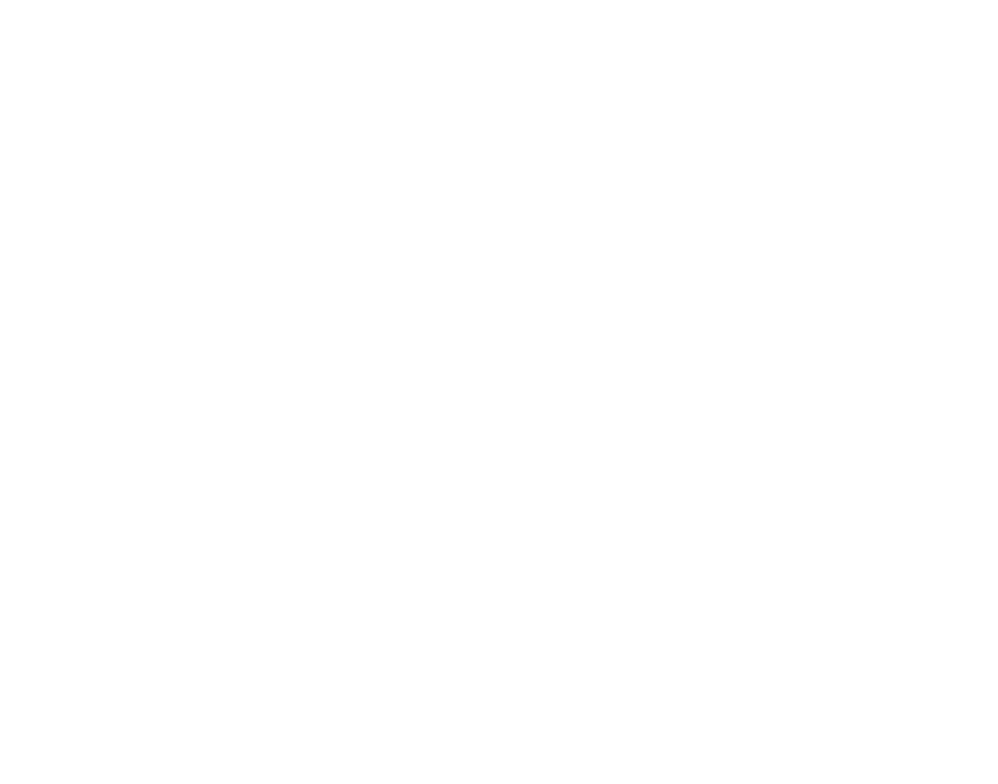
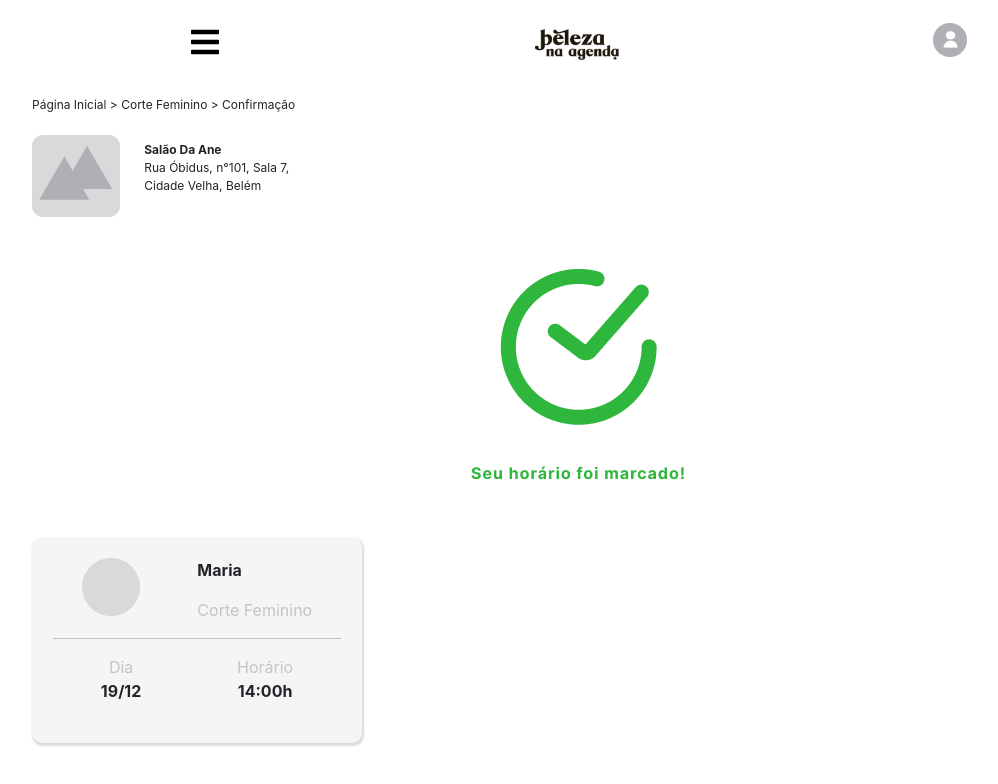
Before and after one commit to HudsonMenezes/belezanaagenda-ts, a React (Create React App) app: page /agendamentoconcluido in a window 1280 px wide. Before the commit this address had no page. Shown: the top 784 px of the page, without its empty margins (62-1060 px from the left). Built offline with nearby package versions, Linux system fonts and the light colour scheme.

Commit message:
Pagina AgendamentoConcluido finalizada

```diff
--- a/src/Router.tsx
+++ b/src/Router.tsx
@@ -9,6 +9,7 @@
 import CadastroConcluido from "./pages/CadastroConcluido/CadastroConcluido";
 import PaginaInicial from "./pages/PaginaInicial/PaginaInicial";
 import Agendamento from "./pages/Agendamento/Agendamento";
+import AgendamentoConcluido from "./pages/AgendamentoConcluido/AgendamentoConcluido";
 
 export default function Routes() {
   return (
@@ -20,6 +21,10 @@
           <Route path="/cadastroconcluido" element={<CadastroConcluido />} />
           <Route path="/paginainicial" element={<PaginaInicial />} />
           <Route path="/agendamento" element={<Agendamento />} />
+          <Route
+            path="/agendamentoconcluido"
+            element={<AgendamentoConcluido />}
+          />
         </WrapperRoutes>
       </BrowserRouter>
     </div>
--- a/src/pages/Agendamento/Agendamento.tsx
+++ b/src/pages/Agendamento/Agendamento.tsx
@@ -4,10 +4,6 @@
 import DatePicker from "../../components/Calendario/Calendario";
 import { CaminhoStyle } from "./Styles";
 import Profissional from "../../components/Profissional/Profissional";
-
-// import "./Agendamento.css";
-
-// import Profissional from "../../Components/Profissional/Profissional";
 
 function Agendamento() {
   return (
--- /dev/null
+++ b/src/pages/AgendamentoConcluido/AgendamentoConcluido.tsx
@@ -0,0 +1,53 @@
+import React from "react";
+import Header from "../../components/Header/Header";
+import InfoSalao from "../../components/InfoSalao/InfoSalao";
+
+import HorarioMarcado from "../../assets/horariomarcado.png";
+import imgprofissional from "../../assets/imgprofissional.png";
+
+import {
+  BoxStyle,
+  CaminhoStyle,
+  ConfirmImgStyle,
+  ImgStyle,
+  TextoStyle,
+} from "./Styles";
+
+function Agendamento() {
+  return (
+    <div>
+      <Header />
+      <section>
+        <CaminhoStyle>
+          Página Inicial &gt; Corte Feminino &gt; Confirmação
+        </CaminhoStyle>
+        {/* Procurar lib que faz isso */}
+        <InfoSalao />
+        <ConfirmImgStyle src={HorarioMarcado} alt="Horario Marcado" />
+        <BoxStyle>
+          <div className="primeiraparte">
+            <ImgStyle src={imgprofissional} alt="Imagem do Profissional" />
+            <TextoStyle className="texto">
+              <p>Maria</p>
+              <span>Corte Feminino</span>
+            </TextoStyle>
+          </div>
+          <hr />
+
+          <TextoStyle className="segundaparte">
+            <div>
+              <span>Dia</span>
+              <p>19/12</p>
+            </div>
+            <div>
+              <span>Horário</span>
+              <p>14:00h</p>
+            </div>
+          </TextoStyle>
+        </BoxStyle>
+      </section>
+    </div>
+  );
+}
+
+export default Agendamento;
--- /dev/null
+++ b/src/pages/AgendamentoConcluido/Styles.ts
@@ -0,0 +1,47 @@
+import styled from "styled-components";
+
+export const ConfirmImgStyle = styled.img`
+  margin: 20px 0;
+`;
+
+export const CaminhoStyle = styled.p`
+  font-size: 12px;
+  padding-top: 1rem;
+  text-align: left;
+`;
+
+export const BoxStyle = styled.div`
+  display: flex;
+  flex-direction: column;
+  border-radius: 10px;
+  padding: 21px;
+  background-color: #f5f5f5;
+  box-shadow: 1px 2px 2px 1px rgba(219, 219, 219, 1);
+  width: 330px;
+  height: 206px;
+  margin-bottom: 40px;
+
+  .primeiraparte,
+  .segundaparte {
+    display: flex;
+    justify-content: space-around;
+  }
+
+  .primeiraparte {
+    text-align: left;
+  }
+`;
+
+export const ImgStyle = styled.img`
+  height: 58px;
+`;
+
+export const TextoStyle = styled.div`
+  p {
+    font-weight: bold;
+  }
+
+  span {
+    color: #c4c4c4;
+  }
+`;
```
Also changed, not shown: src/assets/imgprofissional.png (added).
